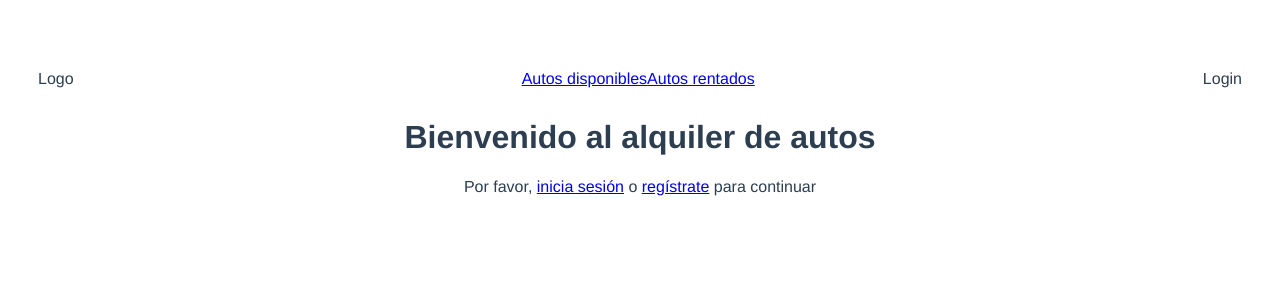
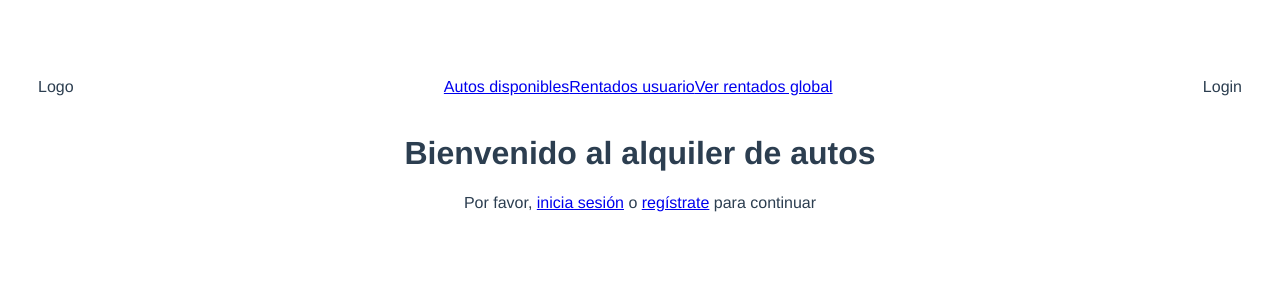
Before and after one commit to Javillat/rent-a-car, a Vue app in the folder client/: page /#/ in a window 1280 px wide. Shown: the top 300 px of the page. Built offline with nearby package versions, Linux system fonts and the light colour scheme.

Commit message:
chore: Ver renados globales

```diff
--- a/client/src/components/NavComponent.vue
+++ b/client/src/components/NavComponent.vue
@@ -7,7 +7,8 @@
                 <div class="logo">Logo</div>
                 <div class="nav-items">
                     <div><router-link to="/car">Autos disponibles</router-link></div>
-                    <div><router-link to="/rent">Autos rentados</router-link></div>
+                    <div><router-link to="/rent">Rentados usuario</router-link></div>
+                    <div><router-link to="/rentall">Ver rentados global</router-link></div>
                 </div>
                 <div class="login-button">Login</div>
             </div>
@@ -44,22 +45,19 @@ export default {
 
 .nav-items {
     display: flex;
-    justify-content: center;
+    justify-content:center;
     align-items: center;
     list-style: none;
-    margin: 0;
-    padding: 0;
-
-    li {
-        padding: 0 10px;
-    }
+    text-decoration: none;
+    margin: 5px;
+    padding: 3px;
 }
 
 i {
     display: none;
 }
 
-// Mobile version - hidden hamburger menu
+/* Mobile version - hidden hamburger menu */
 @media screen and (max-width: 768px) {
     .nav-menu {
         padding-top: 10px;
```
